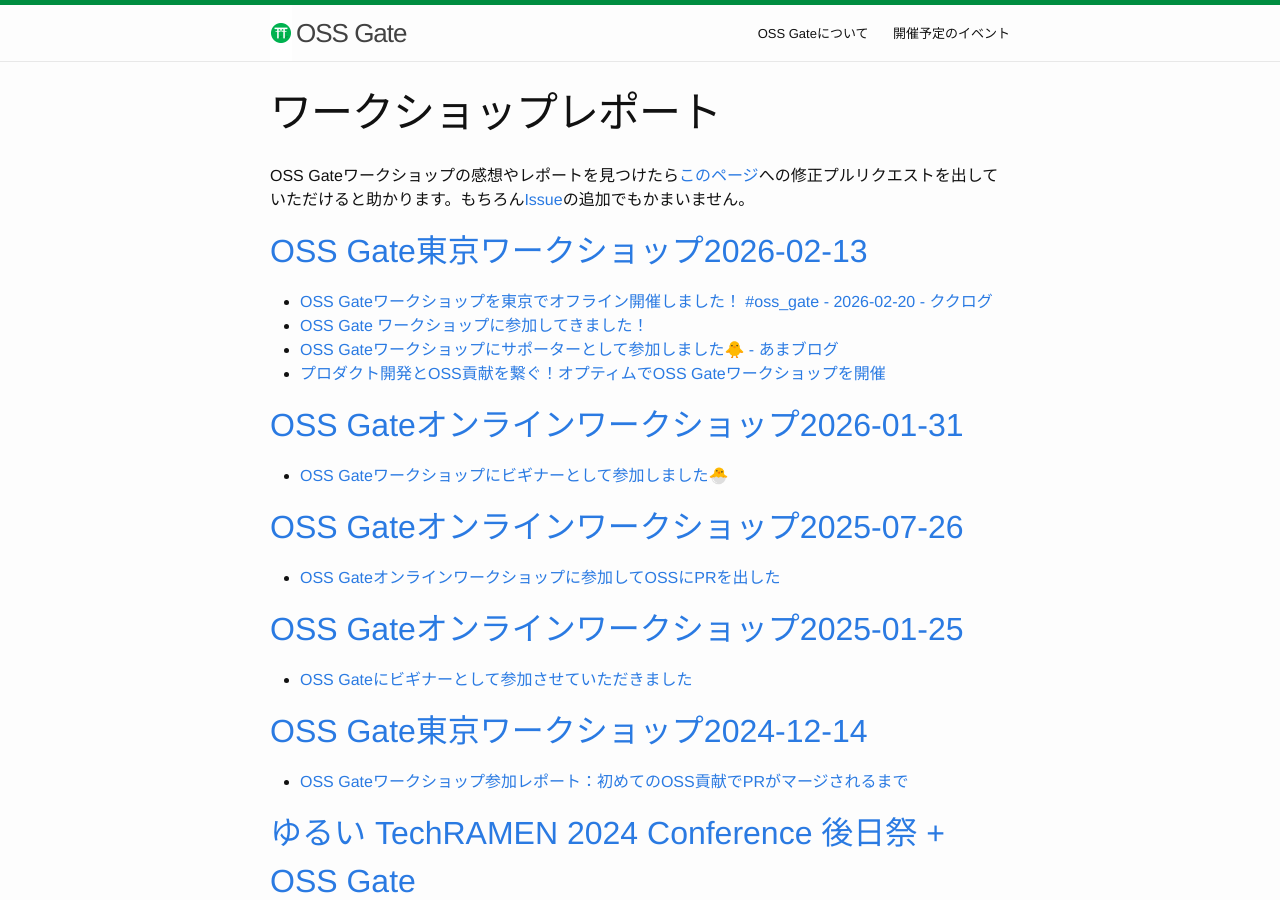
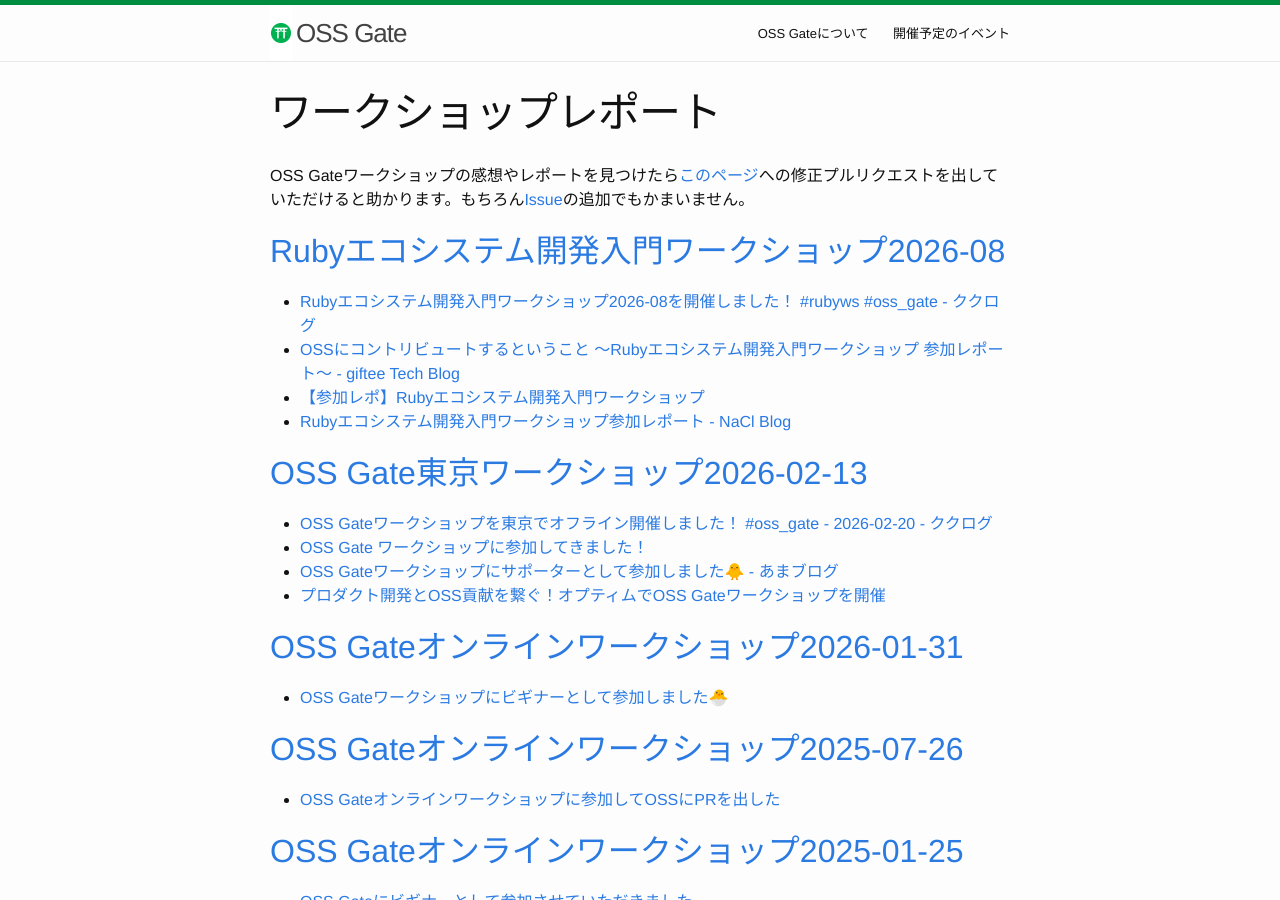
Before and after one commit to oss-gate/oss-gate.github.io, a Jekyll site: the page built from workshop/report.md, in a window 1280 px wide and 900 px high. Built offline with Jekyll 4.4.1, drawn with Linux system fonts in a browser that asks for light colours; comment, search, counter and statistics services are not loaded.

Commit message:
Add reports for Ruby ecosystem development introduction workshop 2026-08

```diff
--- a/workshop/report.md
+++ b/workshop/report.md
@@ -3,7 +3,14 @@
 title:  ワークショップレポート
 ---
 
-OSS Gateワークショップの感想やレポートを見つけたら[このページ](https://github.com/oss-gate/oss-gate.github.io/blob/master/workshop/report.md)への修正プルリクエストを出していただけると助かります。もちろん[Issue](https://github.com/oss-gate/oss-gate.github.io/issues)の追加でもかまいません。
+OSS Gateワークショップの感想やレポートを見つけたら[このページ](https://github.com/oss-gate/oss-gate.github.io/blob/main/workshop/report.md)への修正プルリクエストを出していただけると助かります。もちろん[Issue](https://github.com/oss-gate/oss-gate.github.io/issues)の追加でもかまいません。
+
+## [Rubyエコシステム開発入門ワークショップ2026-08](https://rubyassociation.doorkeeper.jp/events/196711)
+
+  * [Rubyエコシステム開発入門ワークショップ2026-08を開催しました！ #rubyws #oss_gate - ククログ](https://www.clear-code.com/blog/2026/9/1/ruby-ecosystem-development-introduction-workshop-2026-08.html)
+  * [OSSにコントリビュートするということ 〜Rubyエコシステム開発入門ワークショップ 参加レポート〜 - giftee Tech Blog](https://tech.giftee.co.jp/entry/2026/08/17/085921)
+  * [【参加レポ】Rubyエコシステム開発入門ワークショップ](https://zenn.dev/namerouboy/articles/02195a7206c766)
+  * [Rubyエコシステム開発入門ワークショップ参加レポート - NaCl Blog](https://blog.netlab.jp/2026/08/13/ruby-workshop.html)
 
 ## [OSS Gate東京ワークショップ2026-02-13](https://optim.connpass.com/event/378721/)
 
```
